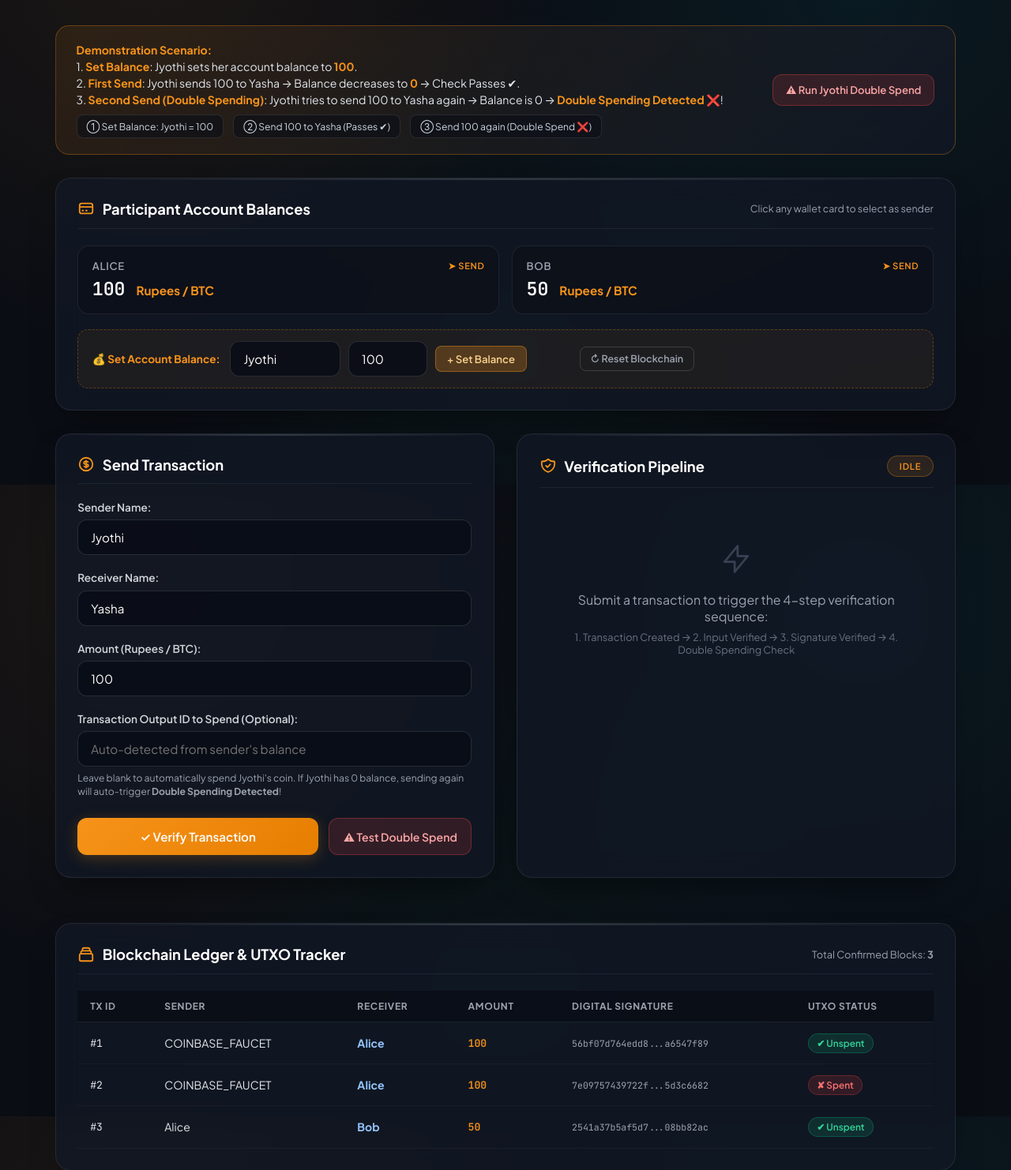
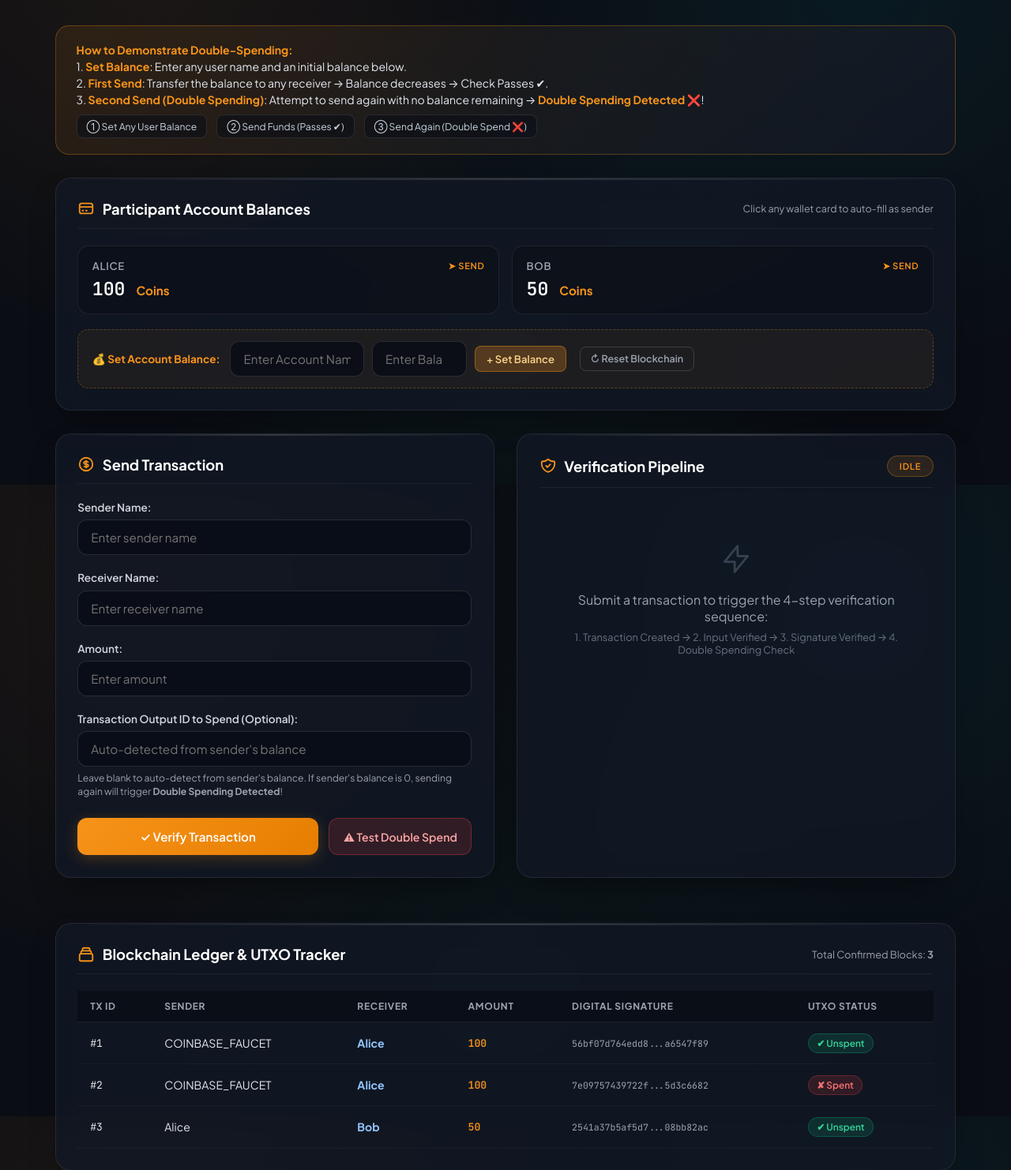
Before and after one commit to Jagadamba24/Bitcoin-Transaction, a Flask app: page / in a window 1280 px wide. Shown: the part 186-1668 px from the top of the page at 79% size. Run offline with Flask 3, Linux system fonts and the light colour scheme.

Commit message:
Allow dynamic user/balance inputs and detect double spending on duplicate send to same person

```diff
--- a/app.py
+++ b/app.py
@@ -101,11 +101,11 @@
                 txid=submitted_txid
             )
 
-        # 4. Double spending check
-        if double_spending(txid):
-            result.append(f"Double Spending Check Passed ✔ (Sender '{sender}' spent {amount} BTC from Tx #{txid})")
+        # 4. Double spending check (detects duplicate send to same person OR re-spending a spent coin)
+        if double_spending(txid, sender=sender, receiver=receiver, amount=amount):
+            result.append(f"Double Spending Check Passed ✔ (Sender '{sender}' transferred {amount} to '{receiver}')")
         else:
-            result.append(f"Double Spending Detected ❌ (Sender '{sender}' has already spent this balance / Tx #{txid} was already consumed!)")
+            result.append(f"Double Spending Detected ❌ (Sender '{sender}' already sent {amount} to '{receiver}' / Coin was already spent!)")
             return render_template(
                 "index.html",
                 result=result,
@@ -120,6 +120,7 @@
                 amount=amount_raw,
                 txid=submitted_txid
             )
+
 
         # 5. Add Block to Blockchain and record confirmed transaction
         block = add_block(message)
@@ -152,12 +153,12 @@
 
 @app.route("/set_balance", methods=["POST"])
 def set_balance():
-    user = request.form.get("user", "jyothi").strip()
-    amount_raw = request.form.get("balance", "100").strip()
+    user = request.form.get("user", "").strip()
+    amount_raw = request.form.get("balance", "").strip()
     try:
         amount = int(amount_raw)
     except ValueError:
-        amount = 100
+        amount = 0
 
     if user and amount > 0:
         set_account_balance(user, amount)
@@ -166,12 +167,12 @@
 
 @app.route("/faucet", methods=["POST"])
 def faucet():
-    receiver = request.form.get("faucet_user", "jyothi").strip()
-    amount_raw = request.form.get("faucet_amount", "100").strip()
+    receiver = request.form.get("faucet_user", "").strip()
+    amount_raw = request.form.get("faucet_amount", "").strip()
     try:
         amount = int(amount_raw)
     except ValueError:
-        amount = 100
+        amount = 0
 
     if receiver and amount > 0:
         faucet_mint(receiver, amount)
--- a/blockchain.py
+++ b/blockchain.py
@@ -122,18 +122,32 @@
         return False
 
 
-def double_spending(txid):
+def double_spending(txid=None, sender=None, receiver=None, amount=None):
 
-    cursor.execute("SELECT * FROM spent WHERE txid=?", (txid,))
-    result = cursor.fetchone()
+    # 1. Check if the exact same transaction (same sender, same receiver, same amount) was already sent
+    if sender and receiver and amount and sender.strip().upper() != "COINBASE_FAUCET":
+        cursor.execute(
+            "SELECT id FROM transactions WHERE LOWER(sender) = LOWER(?) AND LOWER(receiver) = LOWER(?) AND amount = ?",
+            (sender.strip(), receiver.strip(), amount)
+        )
+        duplicate_tx = cursor.fetchone()
+        if duplicate_tx:
+            # Double spending detected: sender is re-sending the exact same amount to the same person!
+            return False
 
-    if result:
-        return False
+    # 2. Check if this specific UTXO (txid) has already been spent
+    if txid is not None:
+        cursor.execute("SELECT * FROM spent WHERE txid=?", (txid,))
+        result = cursor.fetchone()
 
-    cursor.execute("INSERT INTO spent(txid) VALUES (?)", (txid,))
-    conn.commit()
+        if result:
+            return False
+
+        cursor.execute("INSERT INTO spent(txid) VALUES (?)", (txid,))
+        conn.commit()
 
     return True
+
 
 
 def add_block(message):
--- a/templates/index.html
+++ b/templates/index.html
@@ -573,22 +573,19 @@
         </p>
     </header>
 
-    <!-- Scenario Walkthrough Card -->
+    <!-- Generic Scenario Walkthrough Card -->
     <div class="scenario-box">
         <div class="scenario-text">
-            <strong>Demonstration Scenario:</strong><br>
-            1. <strong>Set Balance</strong>: Jyothi sets her account balance to <strong>100</strong>.<br>
-            2. <strong>First Send</strong>: Jyothi sends 100 to Yasha &rarr; Balance decreases to <strong>0</strong> &rarr; Check Passes ✔.<br>
-            3. <strong>Second Send (Double Spending)</strong>: Jyothi tries to send 100 to Yasha again &rarr; Balance is 0 &rarr; <strong>Double Spending Detected ❌</strong>!
+            <strong>How to Demonstrate Double-Spending:</strong><br>
+            1. <strong>Set Balance</strong>: Enter any user name and an initial balance below.<br>
+            2. <strong>First Send</strong>: Transfer the balance to any receiver &rarr; Balance decreases &rarr; Check Passes ✔.<br>
+            3. <strong>Second Send (Double Spending)</strong>: Attempt to send again with no balance remaining &rarr; <strong>Double Spending Detected ❌</strong>!
             <div class="scenario-steps">
-                <span class="scenario-pill">&#9312; Set Balance: Jyothi = 100</span>
-                <span class="scenario-pill">&#9313; Send 100 to Yasha (Passes ✔)</span>
-                <span class="scenario-pill">&#9314; Send 100 again (Double Spend ❌)</span>
+                <span class="scenario-pill">&#9312; Set Any User Balance</span>
+                <span class="scenario-pill">&#9313; Send Funds (Passes ✔)</span>
+                <span class="scenario-pill">&#9314; Send Again (Double Spend ❌)</span>
             </div>
         </div>
-        <button type="button" class="btn-danger" onclick="simulateFullAttack()" style="font-size: 0.82rem; padding: 0.65rem 1rem;">
-            &#9888; Run Jyothi Double Spend
-        </button>
     </div>
 
     <!-- Wallet Balances & Balance Setup Bar -->
@@ -601,7 +598,7 @@
                 Participant Account Balances
             </div>
             <span style="font-size: 0.78rem; color: var(--text-muted);">
-                Click any wallet card to select as sender
+                Click any wallet card to auto-fill as sender
             </span>
         </div>
 
@@ -614,23 +611,23 @@
                             <span style="font-size: 0.7rem; color: var(--accent-bitcoin);">&#x27A4; Send</span>
                         </div>
                         <div class="wallet-balance">
-                            {{ balance }} <span>Rupees / BTC</span>
+                            {{ balance }} <span>Coins</span>
                         </div>
                     </div>
                 {% endfor %}
             </div>
         {% else %}
             <p style="font-size: 0.84rem; color: var(--text-muted); margin-bottom: 1rem;">
-                No active balances. Set an account balance below to get started.
+                No active balances. Enter an account name and balance below to get started.
             </p>
         {% endif %}
 
-        <!-- Set Account Balance Form -->
+        <!-- Set Account Balance Form (No hardcoded values) -->
         <div class="balance-setup-bar">
             <span style="font-weight: 700; font-size: 0.85rem; color: var(--accent-bitcoin);">&#128176; Set Account Balance:</span>
             <form action="/set_balance" method="POST">
-                <input type="text" name="user" id="faucetUser" placeholder="Account Name (e.g. Jyothi)" required value="Jyothi" style="width: 140px;">
-                <input type="number" name="balance" id="faucetBalance" placeholder="Balance" value="100" min="1" required style="width: 100px;">
+                <input type="text" name="user" id="faucetUser" placeholder="Enter Account Name" required value="" style="width: 170px;">
+                <input type="number" name="balance" id="faucetBalance" placeholder="Enter Balance" min="1" required value="" style="width: 120px;">
                 <button type="submit" class="btn-faucet">&#43; Set Balance</button>
             </form>
             <form action="/reset" method="POST" style="margin-left: auto;">
@@ -644,7 +641,7 @@
     <!-- Main Grid: Transaction Form & Pipeline Results -->
     <div class="grid">
 
-        <!-- Left: Transaction Form -->
+        <!-- Left: Transaction Form (No hardcoded values) -->
         <div class="glass-card">
             <div class="card-header">
                 <div class="card-title">
@@ -659,17 +656,17 @@
 
                 <div class="form-group">
                     <label for="senderInput">Sender Name:</label>
-                    <input type="text" id="senderInput" name="sender" value="{{ sender if sender else 'Jyothi' }}" required placeholder="e.g. Jyothi">
+                    <input type="text" id="senderInput" name="sender" value="{{ sender }}" required placeholder="Enter sender name">
                 </div>
 
                 <div class="form-group">
                     <label for="receiverInput">Receiver Name:</label>
-                    <input type="text" id="receiverInput" name="receiver" value="{{ receiver if receiver else 'Yasha' }}" required placeholder="e.g. Yasha">
+                    <input type="text" id="receiverInput" name="receiver" value="{{ receiver }}" required placeholder="Enter receiver name">
                 </div>
 
                 <div class="form-group">
-                    <label for="amountInput">Amount (Rupees / BTC):</label>
-                    <input type="number" id="amountInput" name="amount" value="{{ amount if amount else '100' }}" min="1" required placeholder="e.g. 100">
+                    <label for="amountInput">Amount:</label>
+                    <input type="number" id="amountInput" name="amount" value="{{ amount }}" min="1" required placeholder="Enter amount">
                 </div>
 
                 <!-- Transaction ID to spend (UTXO - Optional) -->
@@ -677,7 +674,7 @@
                     <label for="txidInput">Transaction Output ID to Spend (Optional):</label>
                     <input type="number" id="txidInput" name="txid" value="" placeholder="Auto-detected from sender's balance">
                     <div class="input-hint">
-                        Leave blank to automatically spend Jyothi's coin. If Jyothi has 0 balance, sending again will auto-trigger <strong>Double Spending Detected</strong>!
+                        Leave blank to auto-detect from sender's balance. If sender's balance is 0, sending again will trigger <strong>Double Spending Detected</strong>!
                     </div>
                 </div>
 
@@ -685,7 +682,7 @@
                     <button type="submit" class="btn-primary" id="btnVerify">
                         &#10003; Verify Transaction
                     </button>
-                    <button type="button" class="btn-danger" onclick="triggerImmediateDoubleSpend()" title="Attempts to spend Jyothi's coins twice">
+                    <button type="button" class="btn-danger" onclick="triggerImmediateDoubleSpend()" title="Attempts to spend the entered sender's balance again">
                         &#9888; Test Double Spend
                     </button>
                 </div>
@@ -814,7 +811,7 @@
         {% else %}
             <div class="empty-pipeline" style="padding: 2rem 1rem;">
                 <p>No transactions confirmed on the blockchain yet.</p>
-                <p style="font-size: 0.8rem; margin-top: 0.35rem; color: #6b7280;">Set Jyothi's account balance above to begin the demo.</p>
+                <p style="font-size: 0.8rem; margin-top: 0.35rem; color: #6b7280;">Set any user's account balance above to begin the demo.</p>
             </div>
         {% endif %}
     </div>
@@ -828,15 +825,14 @@
     }
 
     function triggerImmediateDoubleSpend() {
-        document.getElementById('senderInput').value = 'Jyothi';
-        document.getElementById('receiverInput').value = 'Yasha';
-        document.getElementById('amountInput').value = '100';
-        document.getElementById('txidInput').value = ''; // auto-picks spent coin
+        const sender = document.getElementById('senderInput').value.trim();
+        if (!sender) {
+            alert('Please enter a sender name first!');
+            document.getElementById('senderInput').focus();
+            return;
+        }
+        document.getElementById('txidInput').value = '';
         document.getElementById('txForm').submit();
-    }
-
-    function simulateFullAttack() {
-        triggerImmediateDoubleSpend();
     }
 </script>
 
```
Also changed, not shown: database.db.
